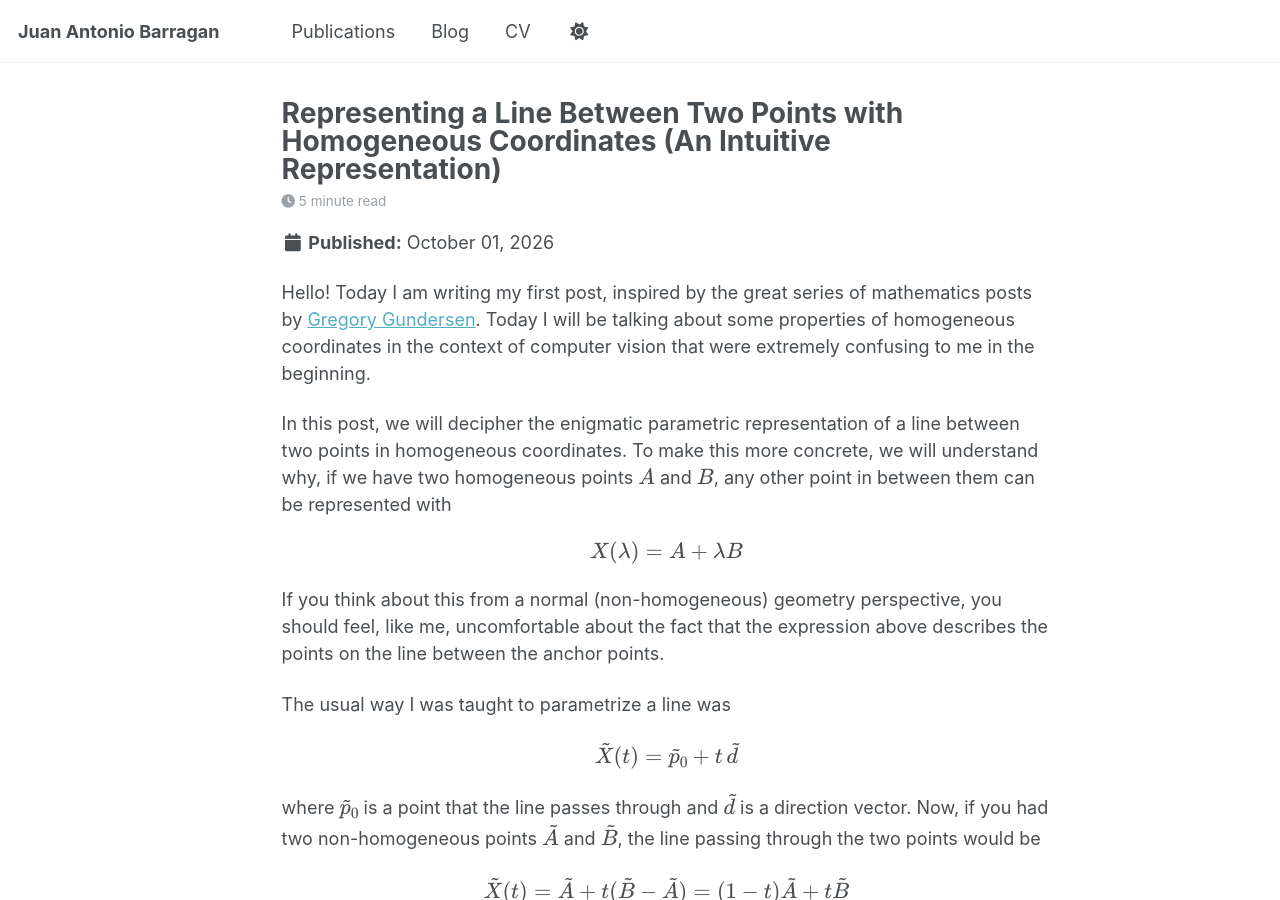
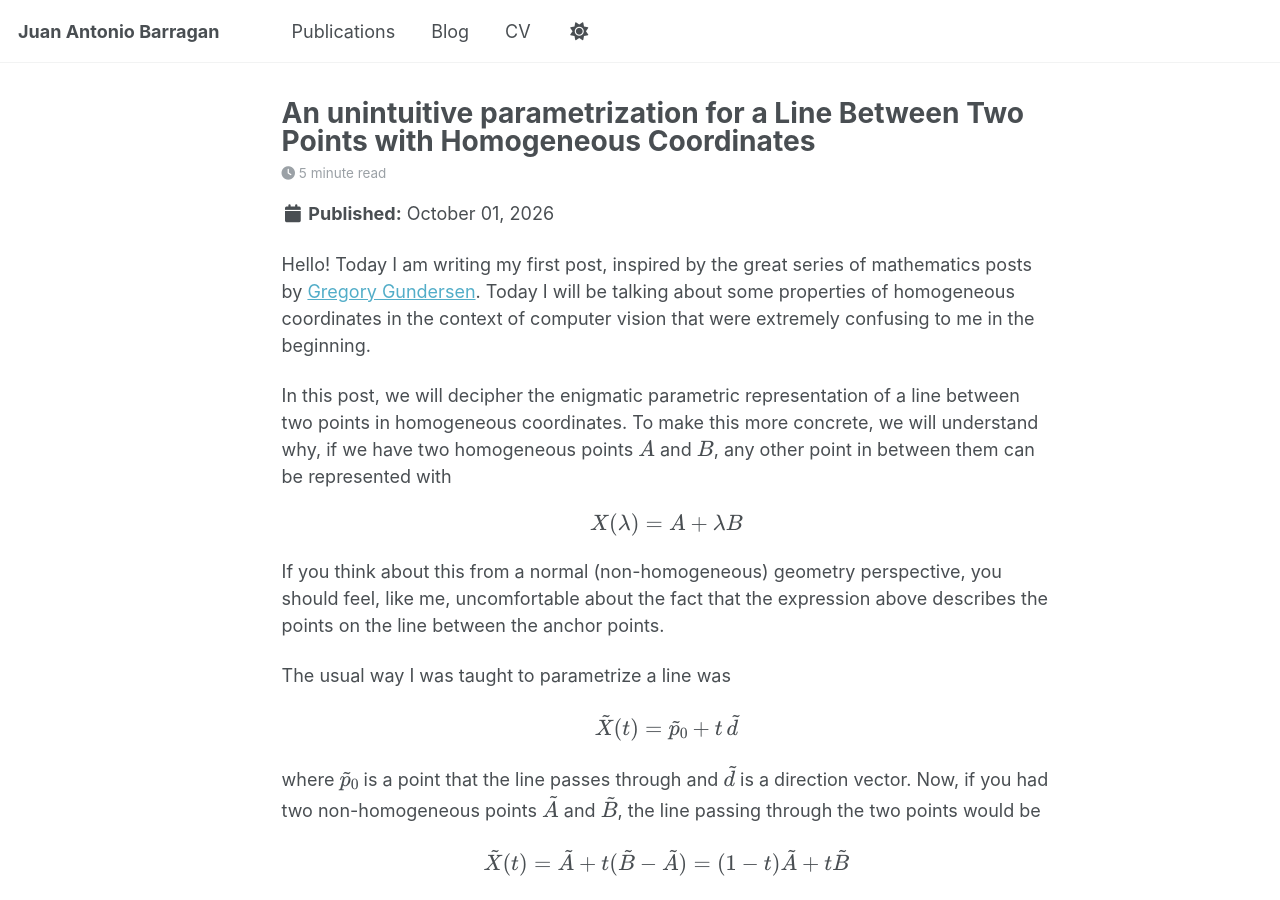
Before and after one commit to jabarragann/jabarragann.github.io, a Jekyll site: the page built from src/_posts/2026-10-01-unintuitive-properties-of-homogeneous-coordinates.md, in a window 1280 px wide and 900 px high. Built offline with Jekyll 4.4.1, drawn with Linux system fonts in a browser that asks for light colours.

Commit message:
Fix error in post

```diff
--- a/src/_posts/2026-10-01-unintuitive-properties-of-homogeneous-coordinates.md
+++ b/src/_posts/2026-10-01-unintuitive-properties-of-homogeneous-coordinates.md
@@ -1,7 +1,7 @@
 ---
-title: "Representing a Line Between Two Points with Homogeneous Coordinates (An Intuitive Representation)"
+title: "An unintuitive parametrization for a Line Between Two Points with Homogeneous Coordinates"
 date: 2026-10-01
-excerpt: "Why does A + λB describe the line through two homogeneous points? A geometric and algebraic look at how dividing by the last coordinate recovers the familiar (1 − t)Ã + tB̃."
+excerpt: "Why does A + λB describe the line through two homogeneous points? A geometric and algebraic look at how dive."
 tags:
   - computer vision
 ---
```
